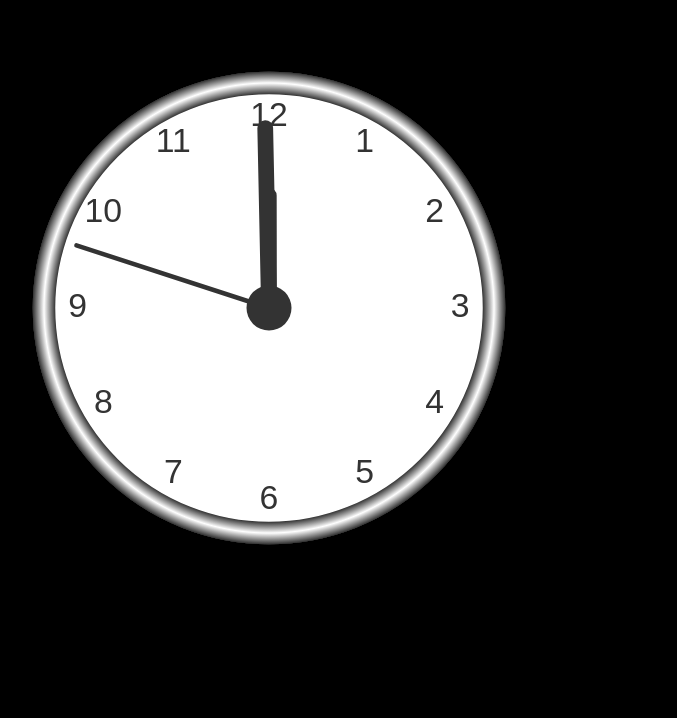
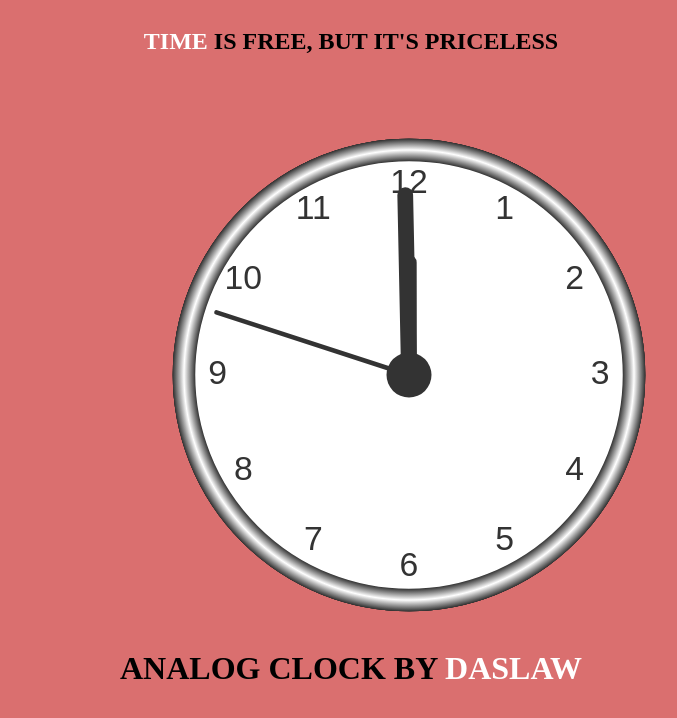
Before and after one commit to Daslaw/AnalogClock, a plain HTML site: page index.html in a window 1280 px wide. Shown: the whole page, without its empty margins (289-966 px from the left). Drawn offline with Linux system fonts and the light colour scheme.

Commit message:
New color

```diff
--- a/clock.css
+++ b/clock.css
@@ -1,7 +1,22 @@
 body {
-  background-color: #000;
+  background-color: rgb(218, 111, 111);
 }
 #canvas {
-  margin-left: 300px;
+  margin-left: 440px;
+  margin-top: 50px;
   margin-top: 50px;
 }
+div {
+  display: flex;
+  text-transform: uppercase;
+  align-items: center;
+  justify-content: center;
+}
+div span {
+  color: white;
+}
+@media only screen and(min-width: 600px) {
+  #canvas {
+    margin-left: 189px;
+  }
+}
--- a/index.html
+++ b/index.html
@@ -7,9 +7,11 @@
     <title>AnalogClock</title>
     <link rel="stylesheet" href="./clock.css" />
   </head>
-
   <body>
+    <div> <h2> <span>Time</span> is free, but it's priceless</h2></div>
     <canvas id="canvas" width="500" height="500"></canvas>
     <script src="./clock.js"></script>
-  </body>
+    <div>
+      <h1>Analog Clock By <span>DASLAW</span></h1>
+    </div>
 </html>
```
